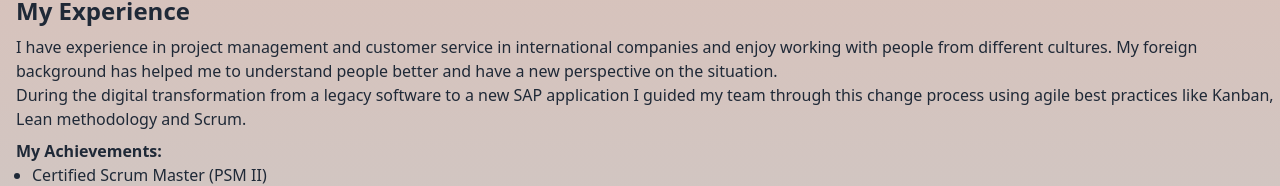
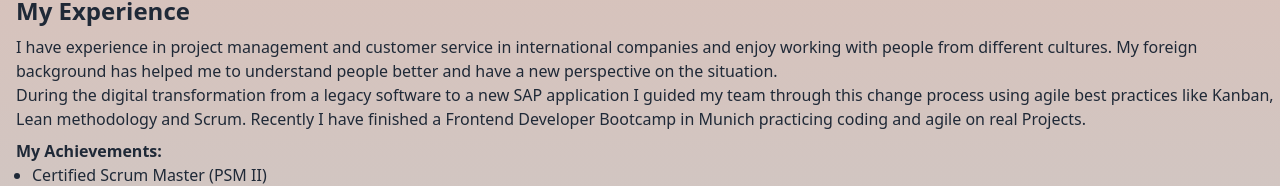
Before and after one commit to Ruslana-M/Portfolio-Ruslana-M, a React (Create React App) app: page / in a window 1280 px wide. Shown: the part 541-727 px from the top of the page. Built offline with nearby package versions, Linux system fonts and the light colour scheme.

Commit message:
text update

```diff
--- a/src/App.jsx
+++ b/src/App.jsx
@@ -96,7 +96,7 @@ function App() {
             companies and enjoy working with people from different cultures. My foreign background has helped me to understand people
             better and have a new perspective on the situation.</p>
           <p>During the digital transformation from a legacy software to a new SAP application
-            I guided my team through this change process using agile best practices like Kanban, Lean methodology and Scrum.</p>
+            I guided my team through this change process using agile best practices like Kanban, Lean methodology and Scrum. Recently I have finished a Frontend Developer Bootcamp in Munich practicing coding and agile  on real Projects. </p>
           <p className='pt-2'>
             <b >My Achievements:</b>
             <ul className='list-disc  pl-4'>
```
